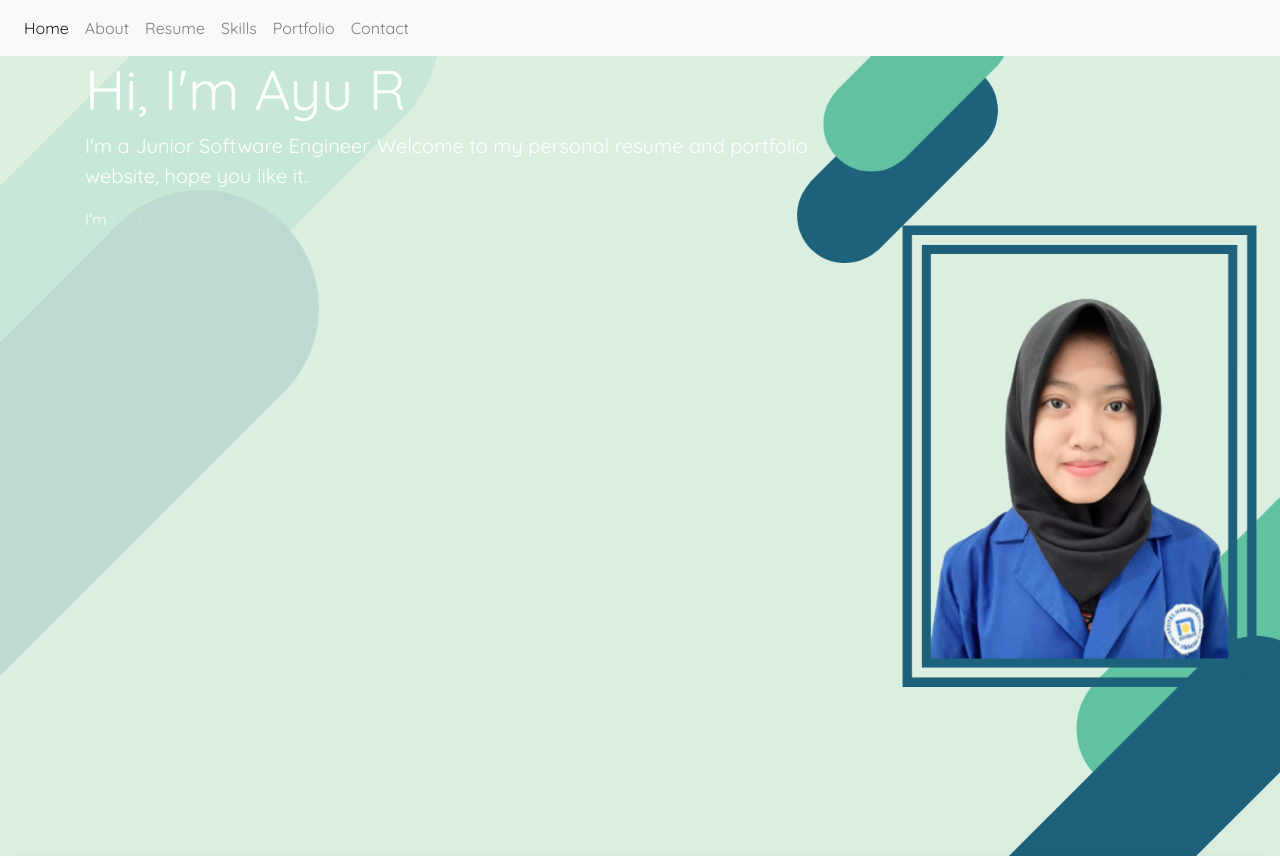
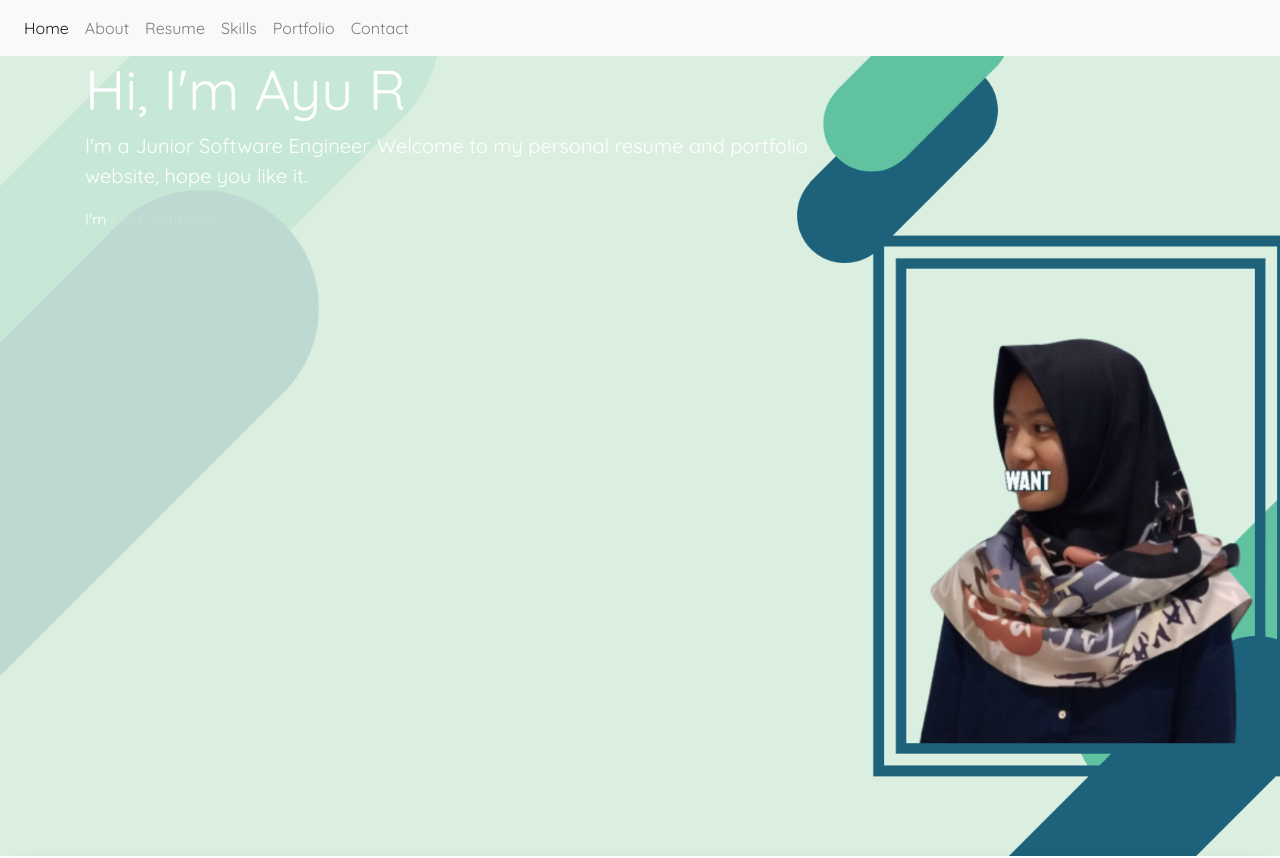
Before and after one commit to thinkerdust/ayurkhmdn, a Vue app: page / in a window 1280 px wide. Shown: the top 858 px of the page. Built offline with nearby package versions, Linux system fonts and the light colour scheme.

Commit message:
update bg img header

```diff
--- a/src/assets/css/style.css
+++ b/src/assets/css/style.css
@@ -52,7 +52,7 @@
   background-attachment: fixed;
   background-size: cover;
   background-position: center center;
-  background-image: url('../bg-image.png');
+  background-image: url('../bg-img.png');
 }
 
 .intro {
```
Also changed, not shown: src/assets/bg-img.png (added), 1 other file (tests, documents, lock files or other folders).
